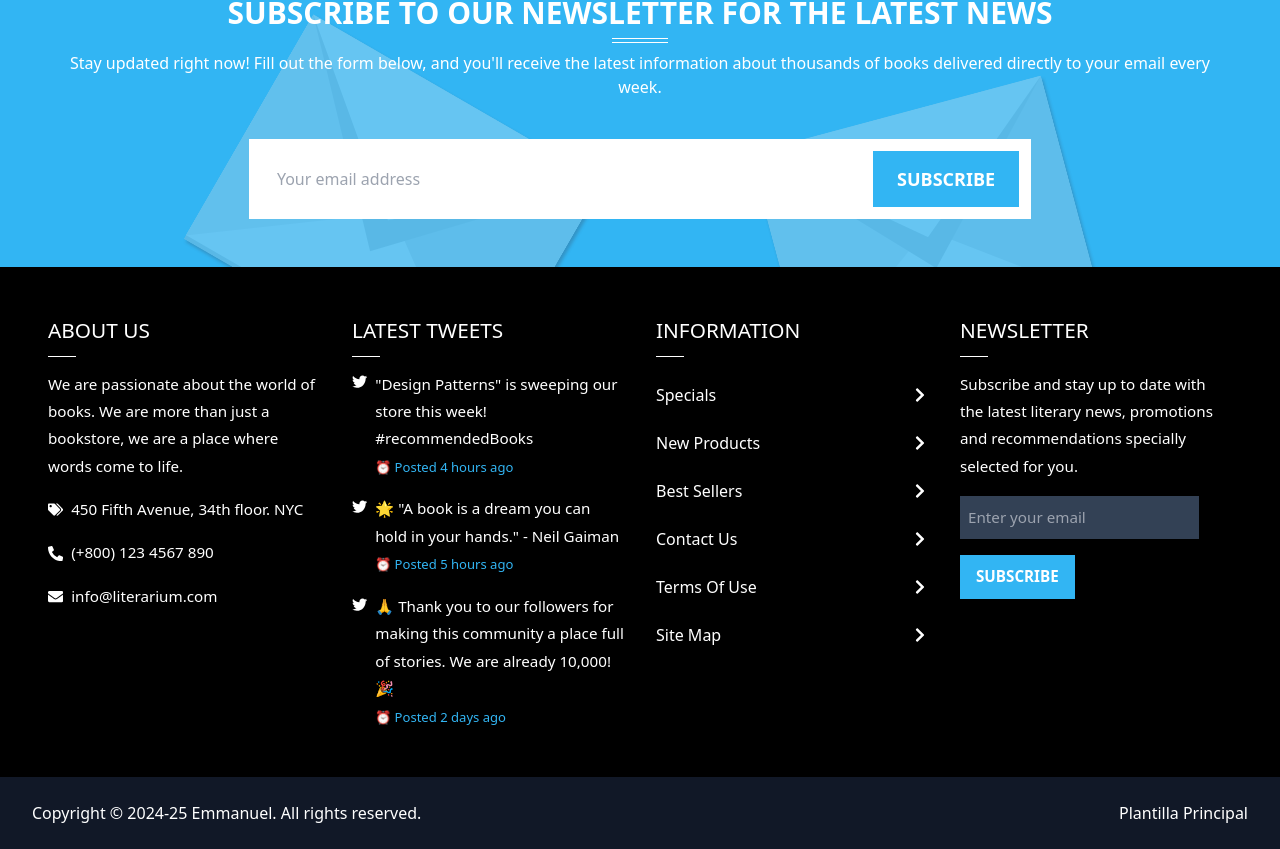
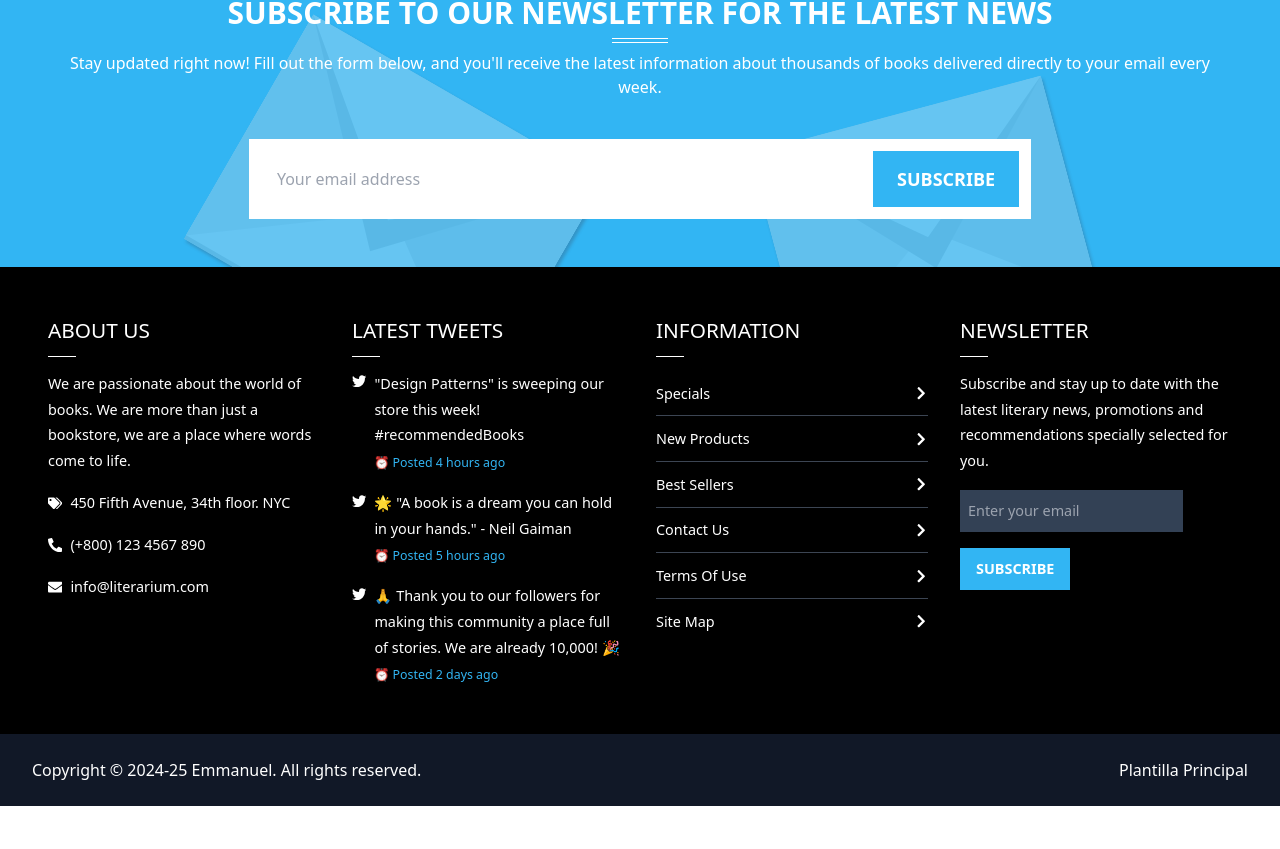
Before and after one commit to emmanuel-cruz-dev/literarium, a React (Vite) app: page / in a window 1280 px wide. Shown: the part 7139-7988 px from the top of the page. After the commit the page ends 7945 px from the top, so only its background shows below. Built offline with nearby package versions, Linux system fonts and the light colour scheme.

Commit message:
estilos en footer y after lineas en information

```diff
--- a/src/styles/App.css
+++ b/src/styles/App.css
@@ -661,7 +661,7 @@ body {
   display: flex;
   flex-direction: column;
   gap: 1rem;
-  font-size: 0.95em;
+  font-size: 0.9em;
   line-height: 1.8;
 }
 
@@ -690,6 +690,25 @@ body {
   color: var(--accent-color);
 }
 
+.unordered__list-container {
+  font-size: 0.9em;
+}
+
+.unordered__list-container li {
+  position: relative;
+}
+
+.unordered__list-container li:not(:last-child)::after {
+  content: "";
+  position: absolute;
+  left: 0;
+  bottom: 0px;
+  width: 100%;
+  height: 0.9px;
+  background-color: var(--gray-color);
+  opacity: 0.6;
+}
+
 .unordered__list-container li {
   padding: 0.75rem 0;
 }
```
